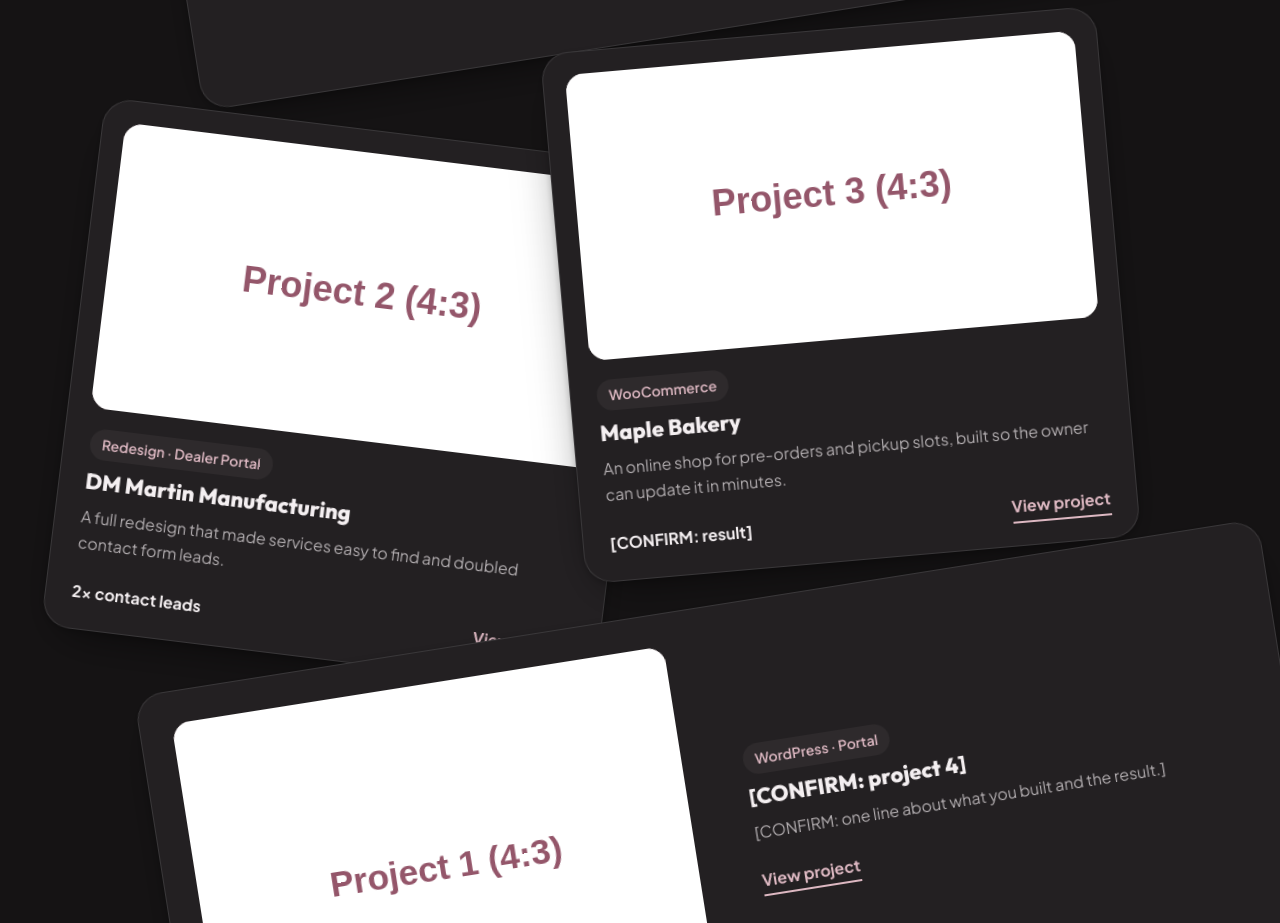
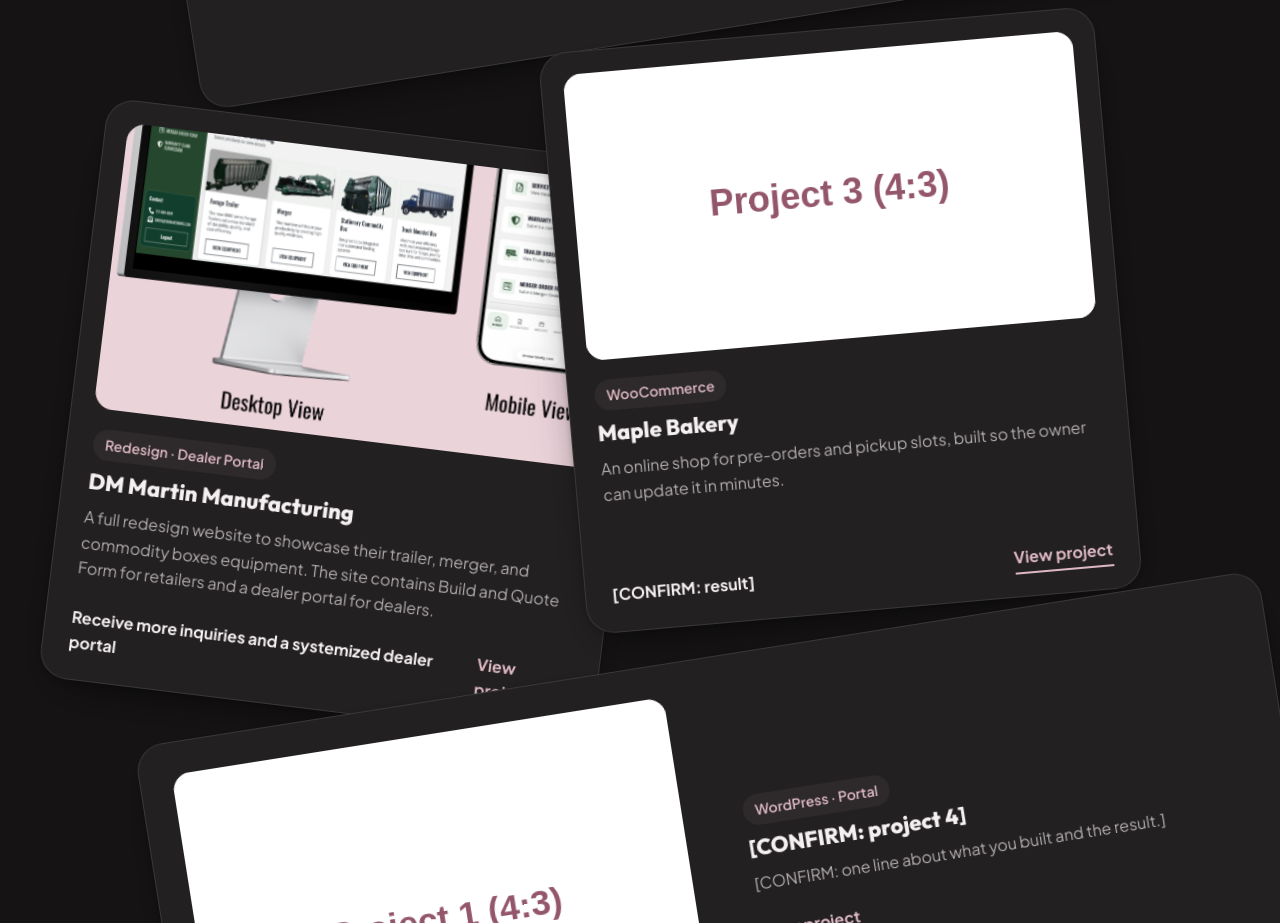
Before and after one commit to kimberlygracedestriza/personal-website, an Astro site: page / in a window 1280 px wide. Shown: the part 1662-2585 px from the top of the page. Built offline with nearby package versions, Linux system fonts and the light colour scheme; Astro itself is replaced by a stand-in of ours.

Commit message:
Add DM Martin image and description

```diff
--- a/src/sections/Work.astro
+++ b/src/sections/Work.astro
@@ -9,7 +9,7 @@ const { id } = Astro.props
 
 const projects = [
   { title: 'Urpal Care Services', tag: 'WordPress · Healthcare Provider', image: '/img/urpal-care.webp', text: ' A booking-first site for a NDIS Service Provider in Melbourne, Australia with online scheduling and service pages.', tech: ['WordPress', 'Elementor', 'Booking'], link: 'https://urpalcareservices.com.au/', color: '#F3E3E8', badge: 'Live site' },
-  { title: 'DM Martin Manufacturing', tag: 'Redesign · Dealer Portal', image: '/img/project-2.svg', text: 'A full redesign that made services easy to find and doubled contact form leads.', tech: ['WordPress', 'Gutenberg', 'Yoast'], link: '#', color: '#EBD3DA', metric: '2x contact leads' },
+  { title: 'DM Martin Manufacturing', tag: 'Redesign · Dealer Portal', image: '/img/DM-Martin-redesigned.webp', text: 'A full redesign website to showcase their trailer, merger, and commodity boxes equipment. The site contains Build and Quote Form for retailers and a dealer portal for dealers.', tech: ['WordPress', 'Elementor', 'Custom CSS and Javascript'], link: '#', color: '#EBD3DA', metric: 'Receive more inquiries and a systemized dealer portal' },
   { title: 'Maple Bakery', tag: 'WooCommerce', image: '/img/project-3.svg', text: 'An online shop for pre-orders and pickup slots, built so the owner can update it in minutes.', tech: ['WooCommerce', 'Figma', 'Stripe'], link: '#', color: '#F8EDF0', metric: '[CONFIRM: result]' },
   { title: '[CONFIRM: project 4]', tag: 'WordPress · Portal', image: '/img/project-1.svg', text: '[CONFIRM: one line about what you built and the result.]', tech: ['WordPress'], link: '#', color: '#EBD3DA' },
 ] as { title: string; tag: string; image: string; text: string; tech: string[]; link: string; color: string; badge?: string; metric?: string }[]
```
Also changed, not shown: public/img/DM-Martin-old.webp (added), public/img/DM-Martin-redesigned.webp (added).
